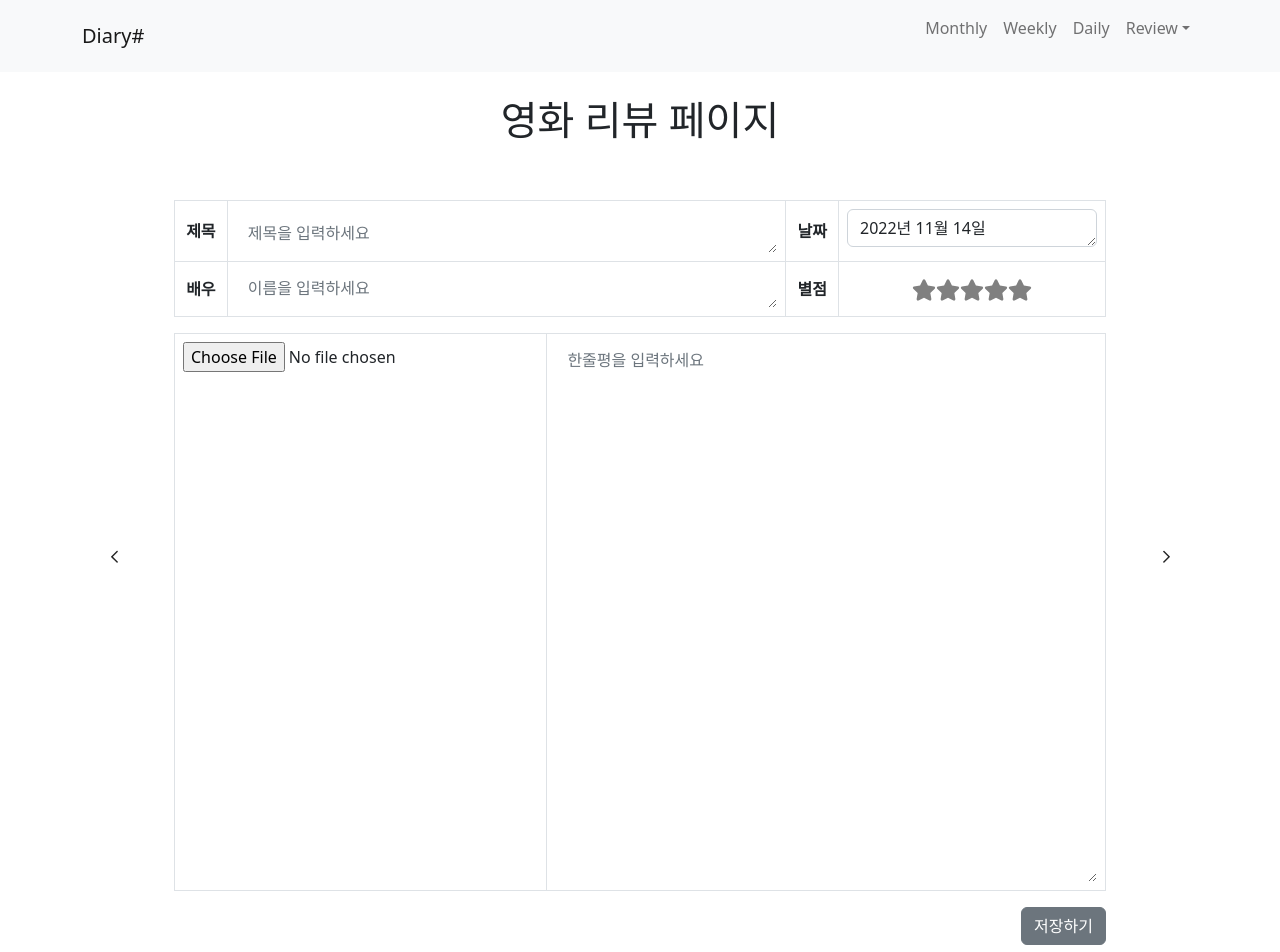
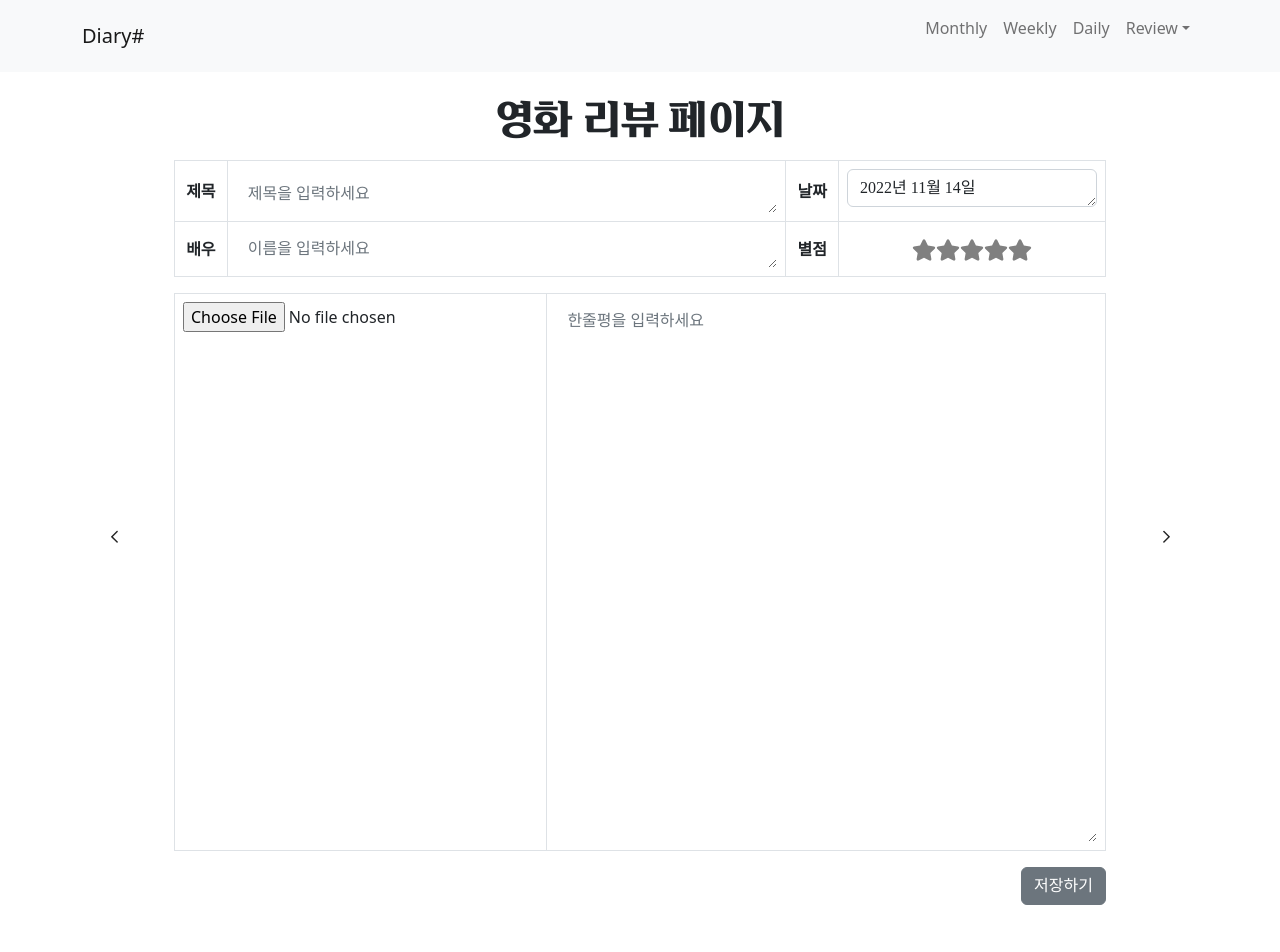
Before and after one commit to Gaboza9/DiaryWeb, a React (Create React App) app: page /movieReview in a window 1280 px wide. Shown: the top 952 px of the page. After the commit the page ends 921 px from the top, so only its background shows below. Built offline with nearby package versions, Linux system fonts and the light colour scheme; a web font is replaced by a local one.

Commit message:
폰트and불필요파일삭제

```diff
--- a/src/components/RePage/Calendar.js
+++ b/src/components/RePage/Calendar.js
@@ -14,7 +14,7 @@ const Calendar = () => {
   dateFormat="yyyy년 MM월 dd일"
   showPopperArrow={false}
   customInput={		      // 날짜 뜨는 인풋 커스텀
-    <Form.Control as="textarea" rows={1} style={{width:"250px"}}/>
+    <Form.Control as="textarea" rows={1} style={{width:"250px", fontFamily:'barun'}}/>
   }
     />
   );
--- a/src/components/ReviewContents.js
+++ b/src/components/ReviewContents.js
@@ -35,7 +35,7 @@ function ReviewContents(props){
                 </section>
 
         <section style={secCenter}>
-          <div className="body_review" class="mt-5 mx-5">
+          <div className="body_review" class="mt-2 mx-5">
 
           {
             <Table bordered>
@@ -77,7 +77,7 @@ function ReviewContents(props){
           </div>
 
           <div class="d-md-flex justify-content-md-end">
-          <button class="btn btn-secondary me-md-5 mb-3" type="button">저장하기</button></div>
+          <button class="btn btn-secondary me-md-5 mb-3" type="button" style={{fontFamily:'barun'}}>저장하기</button></div>
 
 
         </section>
--- a/src/fonts/font.css
+++ b/src/fonts/font.css
@@ -7,3 +7,8 @@
     font-family: 'barun';
     src: url('NanumBarunGothic.ttf');
 }
+
+@font-face {
+    font-family: 'puradak';
+    src: url('Puradak Gentle Gothic.ttf');
+}
--- a/src/pages/BookReviewPage.js
+++ b/src/pages/BookReviewPage.js
@@ -4,7 +4,7 @@ import '../fonts/font.css'
 function BookReviewPage() {
   return (
     <>
-      <h1 class="text-center mt-4" style={{fontFamily:'barun'}}>책 리뷰 페이지</h1>
+      <h1 class="text-center mt-4" style={{fontFamily:'puradak'}}>책 리뷰 페이지</h1>
       <ReviewContents type="작가"/>
     </>
   );
--- a/src/pages/MovieReviewPage.js
+++ b/src/pages/MovieReviewPage.js
@@ -3,7 +3,7 @@ import ReviewContents from "../components/ReviewContents";
 function MovieReviewPage() {
   return (
     <>
-     <h1 class="text-center mt-4">영화 리뷰 페이지</h1>
+     <h1 class="text-center mt-4" style={{fontFamily:'puradak'}}>영화 리뷰 페이지</h1>
       <ReviewContents type="배우"/>
     </>
   );
```
Also changed, not shown: src/components/RePage/TabButton.js (deleted, +0 -26 lines), src/fonts/Puradak Gentle Gothic.ttf (added).
